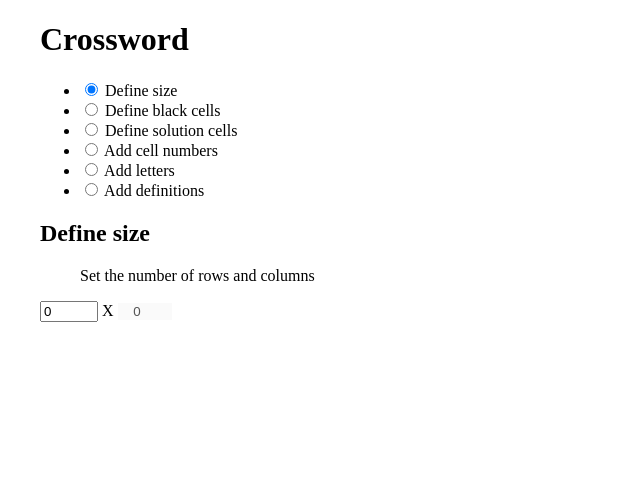
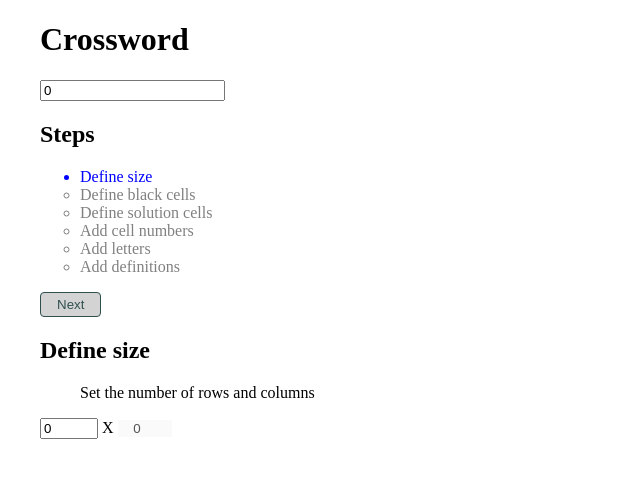
Before and after one commit to SzNagyMisu/crossword-vue, a Vue app: page / in a window 1280 px wide. Shown: the top 478 px of the page, without its empty margins (0-640 px from the left). Built offline with nearby package versions, Linux system fonts and the light colour scheme.

Commit message:
adding step indicator

```diff
--- a/src/App.vue
+++ b/src/App.vue
@@ -1,4 +1,6 @@
 <script>
+import StepIndicator from './components/StepIndicator.vue';
+
 import SetSize from './components/steps/SetSize.vue';
 import BlackCells from './components/steps/BlackCells.vue';
 import SolutionCells from './components/steps/SolutionCells.vue';
@@ -10,37 +12,33 @@ const STEPS = {
   0: {
     title: "Define size",
     description: "Set the number of rows and columns",
-    dependsOn: [],
   },
   1: {
     title: "Define black cells",
     description: "Click the cells to make them black - click again to revert",
-    dependsOn: [0],
   },
   2: {
     title: "Define solution cells",
     description: "Click the cells to make them highlighted as the solution line",
-    dependsOn: [0],
   },
   3: {
     title: "Add cell numbers",
     description: "Click the cells to add number to them",
-    dependsOn: [0, 1],
   },
   4: {
     title: "Add letters",
     description: "Add letters to the cells that are not black",
-    dependsOn: [0, 1],
   },
   5: {
     title: "Add definitions",
     description: "Add definitions to the numbers",
-    dependsOn: [0, 1, 2, 3],
-  }
+  },
 };
 
 export default {
   components: {
+    StepIndicator,
+
     SetSize,
     BlackCells,
     SolutionCells,
@@ -50,12 +48,13 @@ export default {
   },
   data() {
     return {
+      _mounted: false,
       steps: Object.values(STEPS),
       stepIdx: 0,
       table: [],
       definitions: { //TODO
-        horizontal: {1: "", 2: ""},
-        vertical: {2: "", 3: ""},
+        horizontal: {},
+        vertical: {},
       },
     }
   },
@@ -63,13 +62,33 @@ export default {
     currentStep () {
       return this.steps[this.stepIdx];
     },
+    isCurrentStepValid() {
+      return this._mounted && this.$refs.currentStep.isValid;
+    },
   },
   methods: {
-    isStepDisabled (step) {
-      return false;
-    },
     setTable (table) {
       this.table = table;
+    },
+    incrementStepIdx() {
+      this.stepIdx++;
+    },
+  },
+  mounted() {
+    this._mounted = true;
+  },
+  watch: {
+    stepIdx(_newValue, oldValue) {
+      if (oldValue === 3) {
+        this.table.forEach(row => {
+          row.forEach(cell => {
+            if (cell.nr) {
+              this.definitions.horizontal[cell.nr] = "";
+              this.definitions.vertical[cell.nr] = "";
+            }
+          });
+        });
+      }
     },
   },
 };
@@ -77,21 +96,22 @@ export default {
 
 <template>
   <h1>Crossword</h1>
-  <ul>
-    <li v-for="(step, idx) in steps" :key="idx">
-      <label>
-        <input type="radio" :value="idx" name="stepNr" :disabled="isStepDisabled(step)" v-model="stepIdx">
-        {{ step.title }}
-      </label>
-    </li>
-  </ul>
+
+  <input type="number" v-model="stepIdx">
+  <StepIndicator
+    :steps="steps"
+    :currentStep="stepIdx"
+    :isCurrentStepValid="isCurrentStepValid"
+    @nextStep="incrementStepIdx"
+  />
+
   <h2>{{ currentStep.title }}</h2>
   <blockquote>{{ currentStep.description }}</blockquote>
 
-  <SetSize v-if="stepIdx === 0" :table="table" @setTable="setTable"/>
-  <BlackCells v-if="stepIdx === 1" :table="table" />
-  <SolutionCells v-if="stepIdx === 2" :table="table" />
-  <AddNumbers v-if="stepIdx === 3" :table="table" />
-  <AddLetters v-if="stepIdx === 4" :table="table" />
-  <AddDefinitions v-if="stepIdx === 5" :table="table" :definitions="definitions" />
+  <SetSize             v-if="stepIdx === 0" ref="currentStep" :table="table" @setTable="setTable" />
+  <BlackCells     v-else-if="stepIdx === 1" ref="currentStep" :table="table" />
+  <SolutionCells  v-else-if="stepIdx === 2" ref="currentStep" :table="table" />
+  <AddNumbers     v-else-if="stepIdx === 3" ref="currentStep" :table="table" />
+  <AddLetters     v-else-if="stepIdx === 4" ref="currentStep" :table="table" />
+  <AddDefinitions v-else-if="stepIdx === 5" ref="currentStep" :table="table" :definitions="definitions" />
 </template>
--- /dev/null
+++ b/src/components/StepIndicator.vue
@@ -0,0 +1,80 @@
+<script>
+export default {
+    emits: ["nextStep"],
+    props: {
+        steps: {
+            type: Object,
+            required: true,
+        },
+        currentStep: {
+            type: Number,
+            required: true,
+        },
+        isCurrentStepValid: {
+            type: Boolean,
+            required: false,
+        },
+    },
+    data () {
+        return {};
+    },
+    methods: {
+        stepState(stepNr) {
+            if (stepNr < this.currentStep) {
+                return "done";
+            } else if (stepNr === this.currentStep) {
+                return "active";
+            } else {
+                return "pending"
+            }
+        },
+        nextStep() {
+            this.$emit("nextStep");
+        },
+    },
+}
+</script>
+
+<template>
+    <h2>Steps</h2>
+    <ul>
+        <li
+            v-for="(step, nr) in steps"
+            :key="nr"
+            :class="stepState(nr)"
+        >{{ step.title }}</li>
+    </ul>
+
+    <input type="button" :disabled="!isCurrentStepValid" class="success" value="Next" @click="nextStep">
+</template>
+
+<style scoped>
+li.done {
+    color: green;
+}
+
+li.active {
+    color: blue;
+}
+
+li.pending {
+    color: grey;
+    list-style-type: circle;
+}
+
+input[type=button].success {
+    background-color: green;
+    border: 1px greenyellow solid;
+    border-radius: 4px;
+    padding: 4px 16px;
+    color: white;
+    cursor: pointer;
+}
+
+input[type=button].success:disabled {
+    background-color: lightgray;
+    border-color: darkslategray;
+    color: darkslategray;
+    cursor: not-allowed;
+}
+</style>
```
